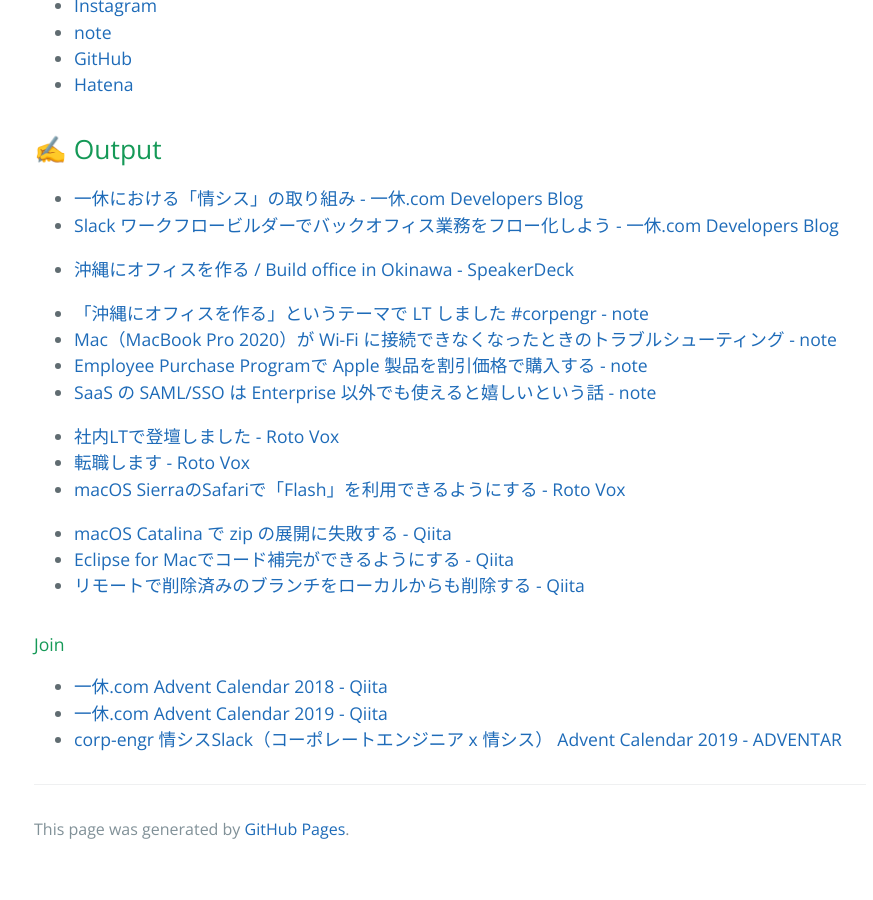
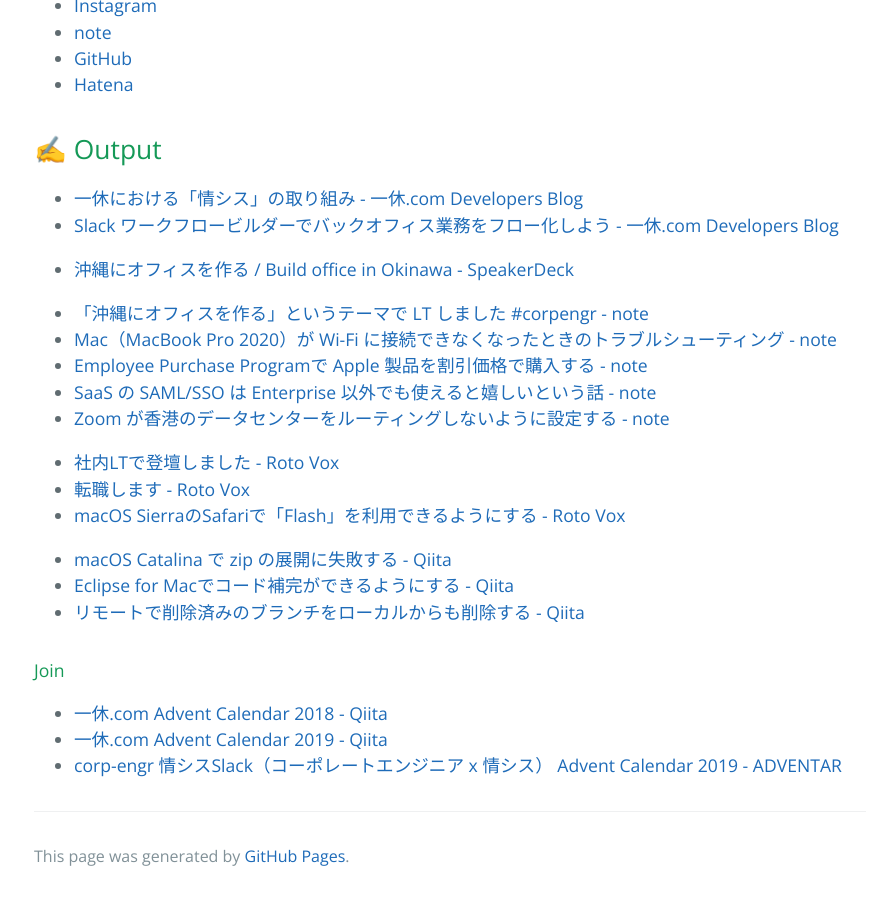
Before and after one commit to rotomx/rotomx.github.io, a Jekyll site: the page built from index.md, in a window 1280 px wide and 900 px high, scrolled down 1424 px. Shown: the whole window, without its empty margins (190-1063 px from the left). Built offline with Jekyll 4.4.1, drawn with Linux system fonts in a browser that asks for light colours; before the commit the page ends 2297 px from its top, so only the background shows below that; part of the change alters nothing that is shown.

Commit message:
Update index.md

```diff
--- a/index.md
+++ b/index.md
@@ -2,7 +2,7 @@
 layout: default
 ---
 
-![rotomx](https://pbs.twimg.com/profile_images/1267469414879772672/ISsbFOQ4_400x400.jpg)
+![rotomx](https://assets.st-note.com/production/uploads/images/26507044/profile_d795a66296b68ca91bff5a3db47f7ab7.png)
 
 ## 👤 About Me
 
@@ -49,7 +49,7 @@ layout: default
 * [Mac（MacBook Pro 2020）が Wi-Fi に接続できなくなったときのトラブルシューティング - note](https://note.com/rotomx/n/n54c036e548e7)
 * [Employee Purchase Programで Apple 製品を割引価格で購入する - note](https://note.com/rotomx/n/nccbbf5f442d0)
 * [SaaS の SAML/SSO は Enterprise 以外でも使えると嬉しいという話 - note](https://note.com/rotomx/n/neb7e3cb8b9b7)
-
+* [Zoom が香港のデータセンターをルーティングしないように設定する - note](https://note.com/rotomx/n/nd63cde9c02e4)
 
 * [社内LTで登壇しました - Roto Vox](http://rotomx.hateblo.jp/entry/2018/06/28/%E7%A4%BE%E5%86%85LT%E3%81%A7%E7%99%BB%E5%A3%87%E3%81%97%E3%81%BE%E3%81%97%E3%81%9F)
 * [ 転職します - Roto Vox ](http://rotomx.hateblo.jp/entry/2018/06/19/%E8%BB%A2%E8%81%B7%E3%81%97%E3%81%BE%E3%81%99)
```
